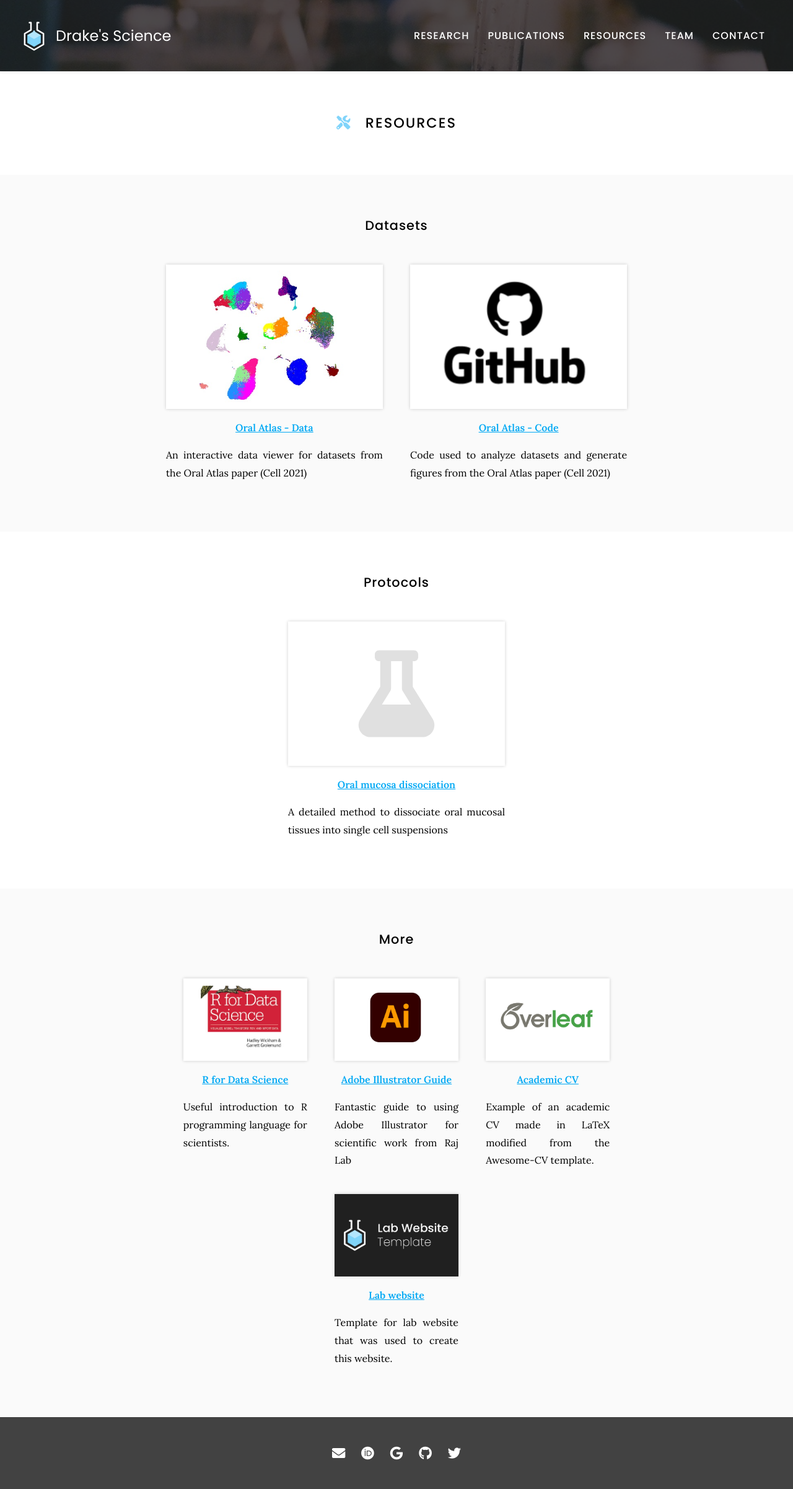
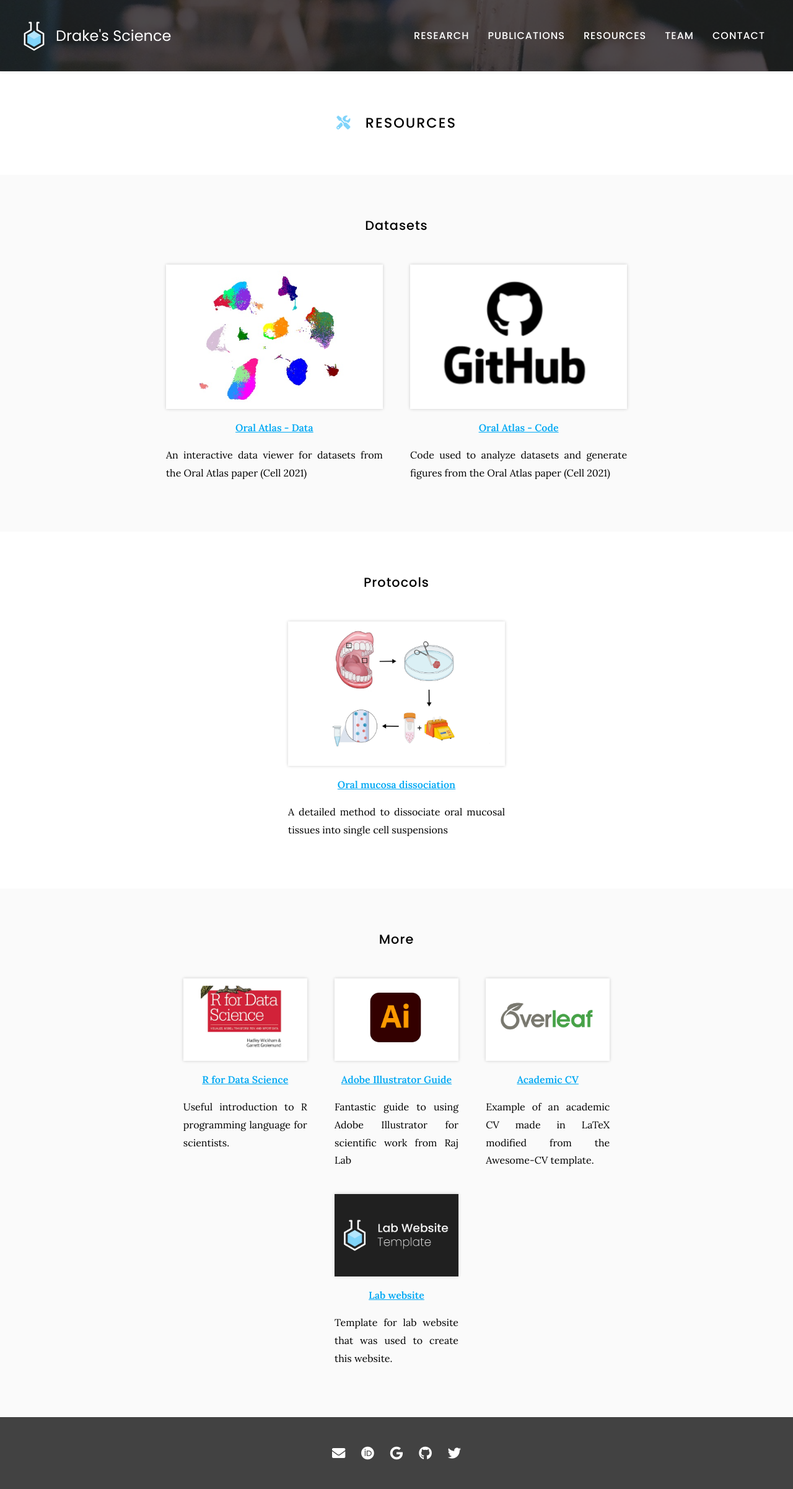
Before and after one commit to williamsdrake/williamsdrake.github.io, a Jekyll site: the page built from resources/index.md, in a window 1280 px wide. Shown: the whole page at 62% size. Built offline with Jekyll 4.4.1, drawn with Linux system fonts in a browser that asks for light colours; nearby versions of some CDN libraries.

Commit message:
Update resources.yaml

```diff
--- a/_data/resources.yaml
+++ b/_data/resources.yaml
@@ -14,7 +14,7 @@
 
 - name: Oral mucosa dissociation
   group: protocol
-  image: images/placeholder.svg
+  image: images/dissociation.jpg
   link: https://doi.org/10.1016/j.xpro.2021.100908
   description: A detailed method to dissociate oral mucosal tissues into single cell suspensions
   repo:
```
